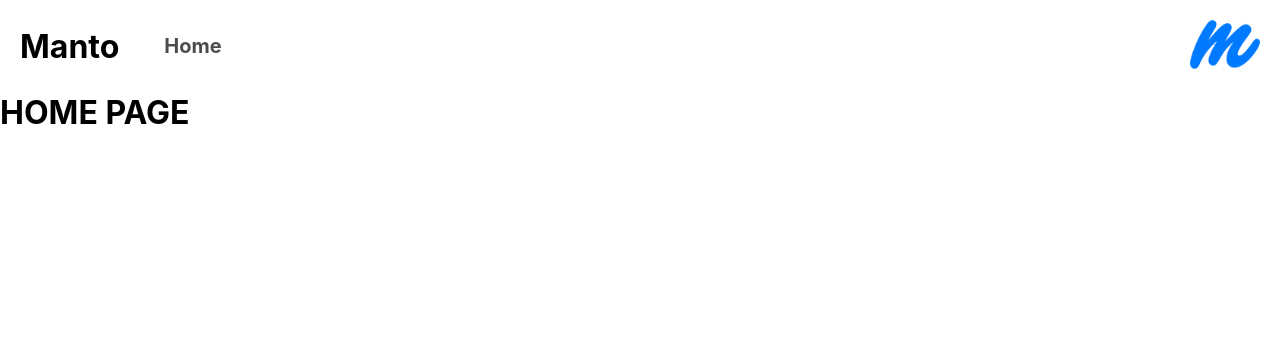
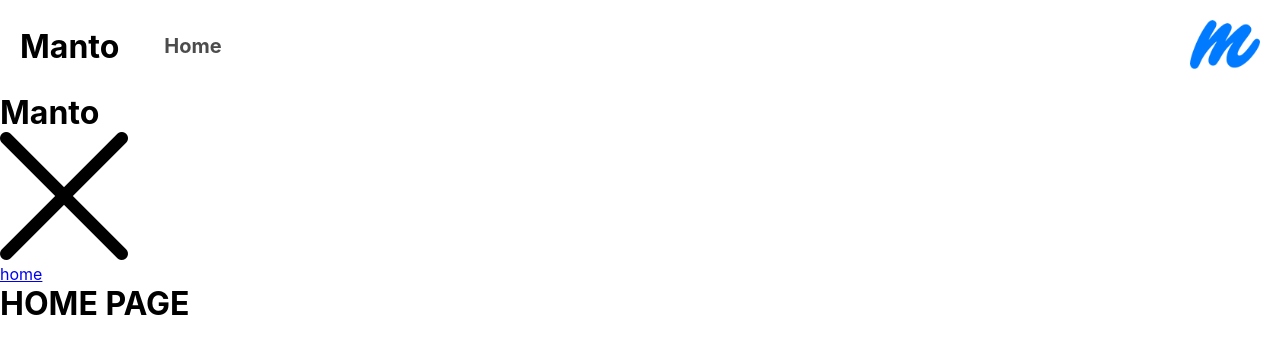
Before and after one commit to pooriaahmadi/manto, a React (Create React App) app: page / in a window 1280 px wide. Shown: the top 354 px of the page. Built offline with nearby package versions, Linux system fonts and the light colour scheme.

Commit message:
header :)

```diff
--- a/src/App.jsx
+++ b/src/App.jsx
@@ -2,11 +2,13 @@ import React from "react";
 import "./App.css";
 import Header from "./Components/Header/Header";
 import { Routes, BrowserRouter, Route } from "react-router-dom";
+import Menu from "./Components/Header/Menu";
 const App = () => {
     return (
         <div className="app">
             <BrowserRouter>
                 <Header></Header>
+                <Menu></Menu>
                 <Routes>
                     <Route path="/" element={<h1>HOME PAGE</h1>} />
                     <Route path="/1" element={<h1>ABOUT US</h1>} />
--- /dev/null
+++ b/src/Components/Header/Menu.jsx
@@ -0,0 +1,16 @@
+import HeaderItem from "./HeaderItem";
+import close from "../../assets/images/close.png";
+
+const Menu = () => {
+    return (
+        <div className="menu">
+            <div className="top">
+                <h1>Manto</h1> <img src={close} alt="" />
+            </div>
+            <div className="bottom">
+                <HeaderItem url="/" title="home" />
+            </div>
+        </div>
+    );
+};
+export default Menu;
```
Also changed, not shown: src/Components/Header/Header.jsx (indentation only), src/assets/images/close.png (added). Lines whose indentation alone changed are shown as unchanged.
